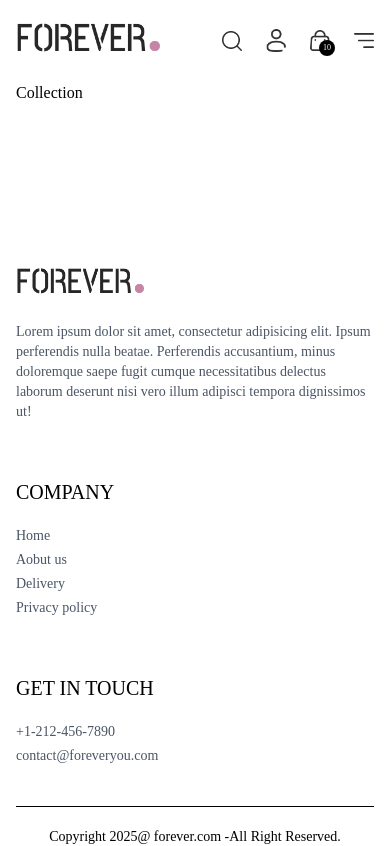
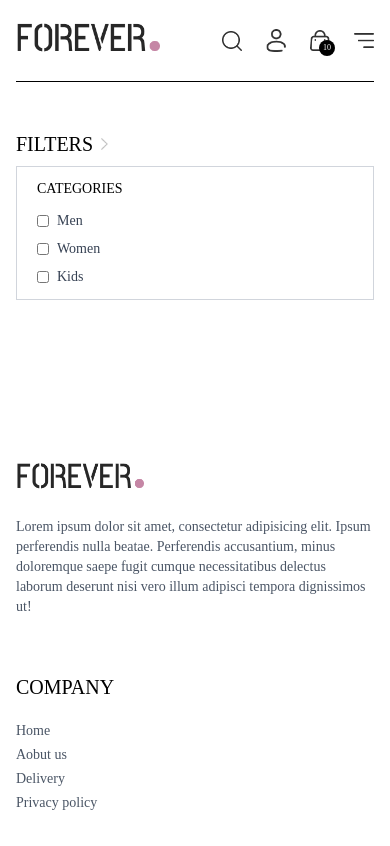
Before and after one commit to fuadofficial/sibloomsmodestwear, a React (Vite) app in the folder frontend/: page /collection in a window 390 px wide. Shown: the top 846 px of the page. Built offline with nearby package versions, Linux system fonts and the light colour scheme.

Commit message:
creating collectin section

```diff
--- a/frontend/src/pages/Collection.jsx
+++ b/frontend/src/pages/Collection.jsx
@@ -1,9 +1,51 @@
-import React from 'react'
+import React, { useContext, useState } from 'react'
+import { ShopContext } from '../context/ShopContext'
+import { assets } from '../assets/assets'
 
 const Collection = () => {
-  return (
-    <div>Collection</div>
-  )
+    const { products } = useContext(ShopContext)
+    const [showFilter, setShowFilter] = useState(false)
+    return (
+        <div className='flex flex-col sm:flex-row gap-1 sm:gap-10 pt-10 border-t'>
+
+            {/* Filter Options */}
+            <div className='min-w-60'>
+                <p onClick={() => setShowFilter(!showFilter)} className='my-2 text-xl flex items-center cursor-pointer gap-2'>FILTERS
+                    <img className={`h-3 sm:hidden ${showFilter ? "rotate-90" : ""}`} src={assets.dropdown_icon} alt="" />
+                </p>
+                {/* Category Filter */}
+                <div className={`border border-gray-300 pl-5 py-3 mt-6${showFilter ? "" : "hidden"}`}>
+                    <p className='mb-3 text-sm font-medium'>CATEGORIES</p>
+                    <div className='flex flex-col gap-2 text-sm font-light text-gray-700'>
+                        <p className='flex gap-2'>
+                            <input className='w-3' type="checkbox" value={'Men'} />Men
+                        </p>
+                        <p className='flex gap-2'>
+                            <input className='w-3' type="checkbox" value={'Women'} />Women
+                        </p>
+                        <p className='flex gap-2'>
+                            <input className='w-3' type="checkbox" value={'Kids'} />Kids
+                        </p>
+                    </div>
+                </div>
+                {/* SubCategory Filter */}
+                <div className={`border border-gray-300 pl-5 py-3 my-5 ${showFilter ? "" : "hidden"}`}>
+                    <p className='mb-3 text-sm font-medium'>TYPE</p>
+                    <div className='flex flex-col gap-2 text-sm font-light text-gray-700'>
+                        <p className='flex gap-2'>
+                            <input className='w-3' type="checkbox" value={'Topwear'} />Topwear
+                        </p>
+                        <p className='flex gap-2'>
+                            <input className='w-3' type="checkbox" value={'Bottomwear'} /> Bottomwear
+                        </p>
+                        <p className='flex gap-2'>
+                            <input className='w-3' type="checkbox" value={'Winterwear'} /> Winterwear
+                        </p>
+                    </div>
+                </div>
+            </div>
+        </div>
+    )
 }
 
 export default Collection
```
